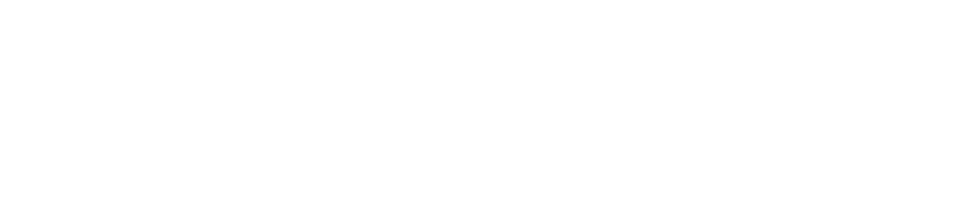
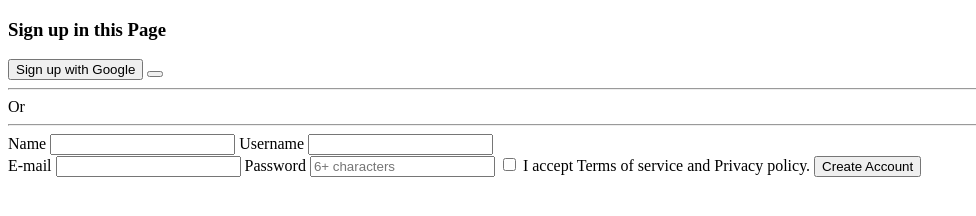
Before and after one commit to arekiu/Login-form, a plain HTML site: page index.html in a window 1280 px wide. Shown: the whole page, without its empty margins (0-976 px from the left). Drawn offline with Linux system fonts and the light colour scheme.

Commit message:
structure of the form made in html

```diff
--- a/index.html
+++ b/index.html
@@ -4,10 +4,57 @@
     <meta charset="UTF-8">
     <meta http-equiv="X-UA-Compatible" content="IE=edge">
     <meta name="viewport" content="width=device-width, initial-scale=1.0">
-    <title>Document</title>
+    <title>Login Form</title>
     <link rel="stylesheet" href="styles.css">
 </head>
 <body>
+    <div class="container">
+        <h3>Sign up in this Page</h3>
+        <div>
+            <button class="google-btn">
+                <picture></picture>
+                <span>Sign up with Google</span>
+            </button>
+
+            <button class="twitter-btn">
+                <picture></picture>
+            </button>
+        </div>
+
+        <div class="separator">
+            <hr>
+            <span>Or</span>
+            <hr>
+        </div>
+
+        <form action="" method="">
+            <div>
+                <label for="name">
+                    <span>Name</span>
+                    <input id="name" name="name">
+                </label>
+                <label for="username">
+                    <span>Username</span>
+                    <input id="username" name="username">
+                </label>
+            </div>
+            <label for="email">
+                <span>E-mail</span>
+                <input id="email" name="email">
+            </label>
+            <label for="password">
+                <span>Password</span>
+                <input id="password" name="password" placeholder="6+ characters">
+            </label>
+            <label for="checkbox">
+                <input type="checkbox">
+                <span>I accept Terms of service and Privacy policy.</span>
+            </label>
+            <button type="submit">Create Account</button>
+
+        </form>
+
+    </div>
 
 </body>
 </html>
```
